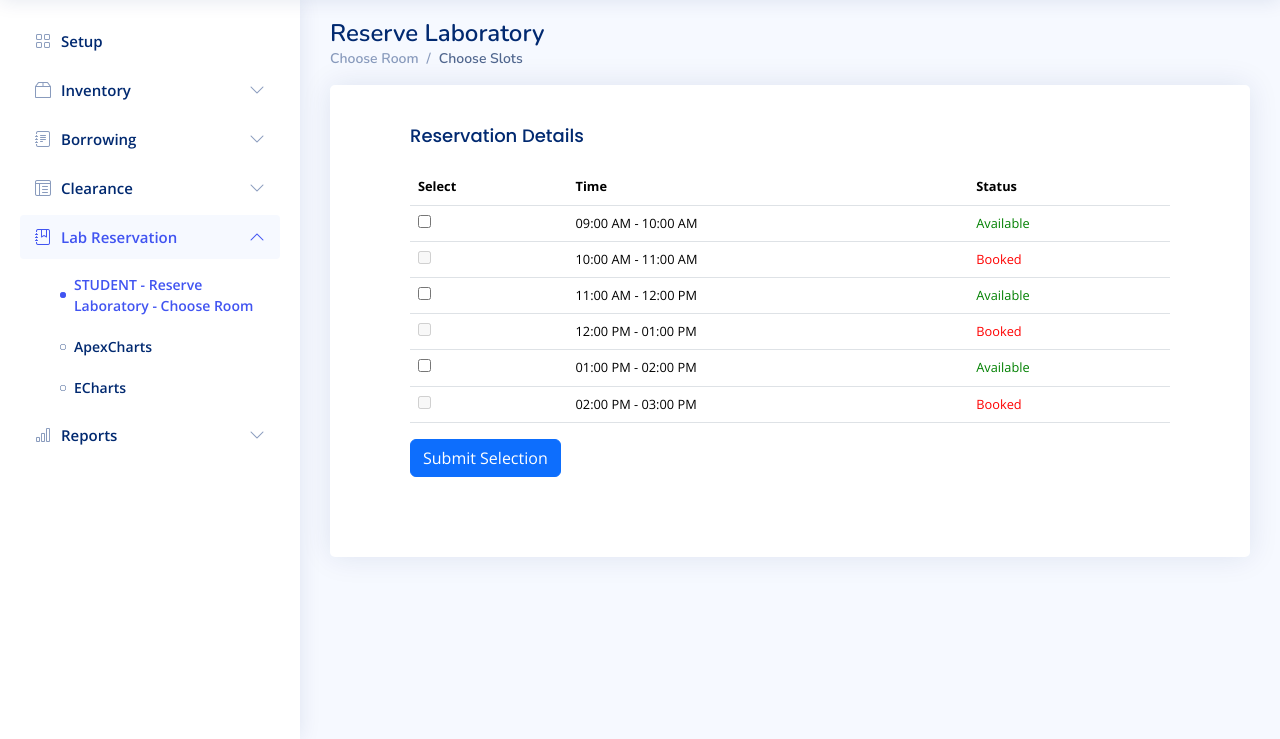
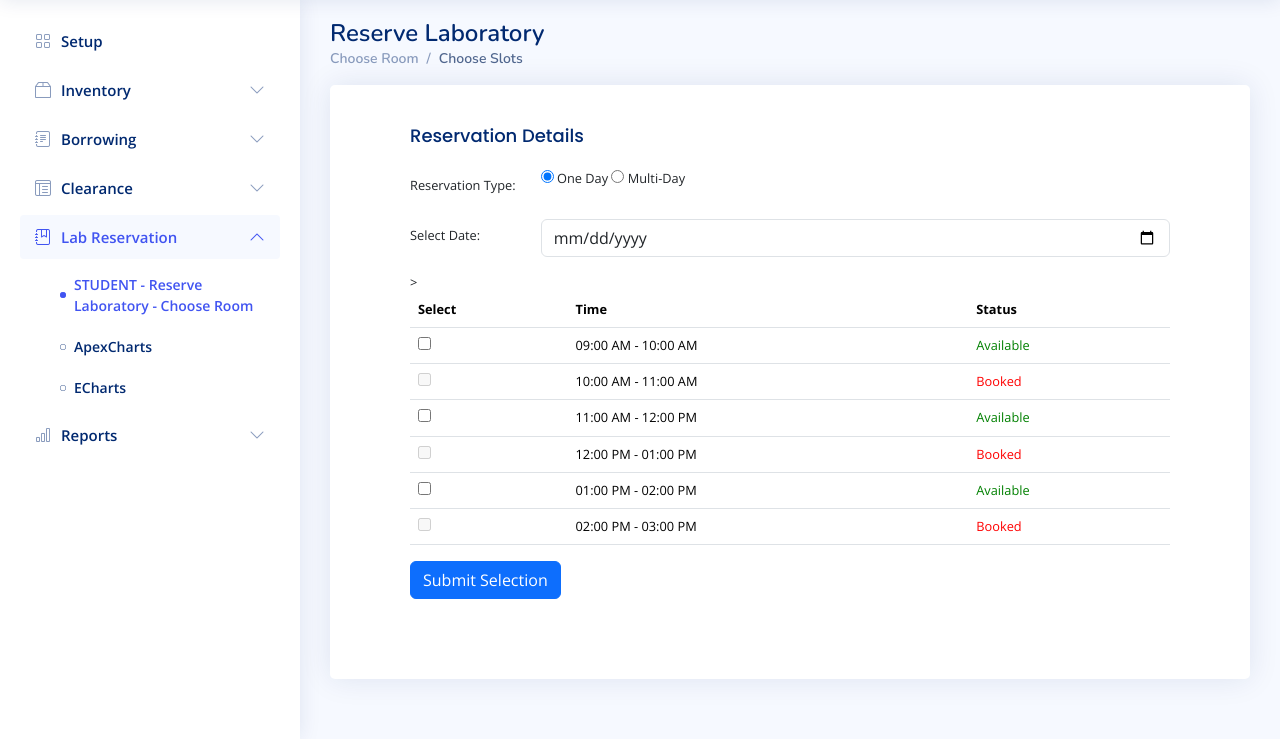
Before and after one commit to kennethmyrond/labmas_2, a Django app: page /lab-reservation/student/reserveLabChooseTime in a window 1280 px wide. Shown: the part 61-800 px from the top of the page. Run offline with Django 4.2, Linux system fonts and the light colour scheme; data comes from the database, SQL or seed files in the repository; some libraries are stand-ins or nearby versions.

Commit message:
added radio buttons to select if multi date or one date for reserve

```diff
--- a/lab_management/core/templates/mod_labRes/lab_reservation_studentReserveLabChooseTime.html
+++ b/lab_management/core/templates/mod_labRes/lab_reservation_studentReserveLabChooseTime.html
@@ -19,8 +19,38 @@
         <div class="card-body">
           <h5 class="card-title">Reservation Details</h5>
 
-          <!-- Create table with time slots, booking status, and checkboxes -->
-          <form id="reservationForm" method="POST"  action="{% url 'lab_reservation_student_reserveLabSummary' %}">
+
+          <div class="row mb-3">
+            <label class="col-sm-2 col-form-label">Reservation Type:</label>
+            <div class="col-sm-10">
+              <input type="radio" id="oneDay" name="reservationType" value="oneDay" checked>
+              <label for="oneDay">One Day</label>
+              <input type="radio" id="multiDay" name="reservationType" value="multiDay">
+              <label for="multiDay">Multi-Day</label>
+            </div>
+          </div>
+
+
+          <div class="row mb-3" id="oneDayInput">
+            <label class="col-sm-2 col-form-label">Select Date:</label>
+            <div class="col-sm-10">
+              <input type="date" name="reservationDate" class="form-control">
+            </div>
+          </div>
+
+          <div class="row mb-3 d-none" id="multiDayInputs">
+            <label class="col-sm-2 col-form-label">Start Date:</label>
+            <div class="col-sm-4">
+              <input type="date" name="startDate" class="form-control">
+            </div>
+            <label class="col-sm-2 col-form-label">End Date:</label>
+            <div class="col-sm-4">
+              <input type="date" name="endDate" class="form-control">
+            </div>
+          </div>
+
+
+          <form id="reservationForm" method="POST" action="{% url 'lab_reservation_student_reserveLabSummary' %}">
             {% csrf_token %}
             <table class="table">
               <thead>
@@ -31,7 +61,7 @@
                 </tr>
               </thead>
               <tbody id="reservationTable">
-                <!-- Table rows will be inserted dynamically by JavaScript -->
+               >
               </tbody>
             </table>
             <button type="submit" class="btn btn-primary">Submit Selection</button>
@@ -43,8 +73,30 @@
   </div>
 </section>
 
+<script>
 
-<script>
+  document.addEventListener('DOMContentLoaded', function() {
+    const oneDayRadio = document.getElementById('oneDay');
+    const multiDayRadio = document.getElementById('multiDay');
+    const oneDayInput = document.getElementById('oneDayInput');
+    const multiDayInputs = document.getElementById('multiDayInputs');
+
+
+    oneDayRadio.addEventListener('change', function() {
+      if (oneDayRadio.checked) {
+        oneDayInput.classList.remove('d-none');
+        multiDayInputs.classList.add('d-none');
+      }
+    });
+
+    multiDayRadio.addEventListener('change', function() {
+      if (multiDayRadio.checked) {
+        oneDayInput.classList.add('d-none');
+        multiDayInputs.classList.remove('d-none');
+      }
+    });
+  });
+
 
   const timeSlots = [
     { time: '09:00 AM - 10:00 AM', status: 'Available' },
@@ -59,7 +111,6 @@
   function populateTable() {
     const tableBody = document.getElementById('reservationTable');
     timeSlots.forEach((slot, index) => {
-
       const row = document.createElement('tr');
 
 
@@ -68,7 +119,7 @@
       checkbox.type = 'checkbox';
       checkbox.name = 'timeslot';
       checkbox.value = slot.time;
-      checkbox.disabled = slot.status === 'Booked'; // Disable checkbox if slot is booked
+      checkbox.disabled = slot.status === 'Booked';
       checkboxCell.appendChild(checkbox);
       row.appendChild(checkboxCell);
 
@@ -77,12 +128,11 @@
       timeCell.textContent = slot.time;
       row.appendChild(timeCell);
 
-      // Create status cell with color based on availability
+
       const statusCell = document.createElement('td');
       statusCell.textContent = slot.status;
       statusCell.style.color = slot.status === 'Available' ? 'green' : 'red';
       row.appendChild(statusCell);
-
 
       tableBody.appendChild(row);
     });
```
